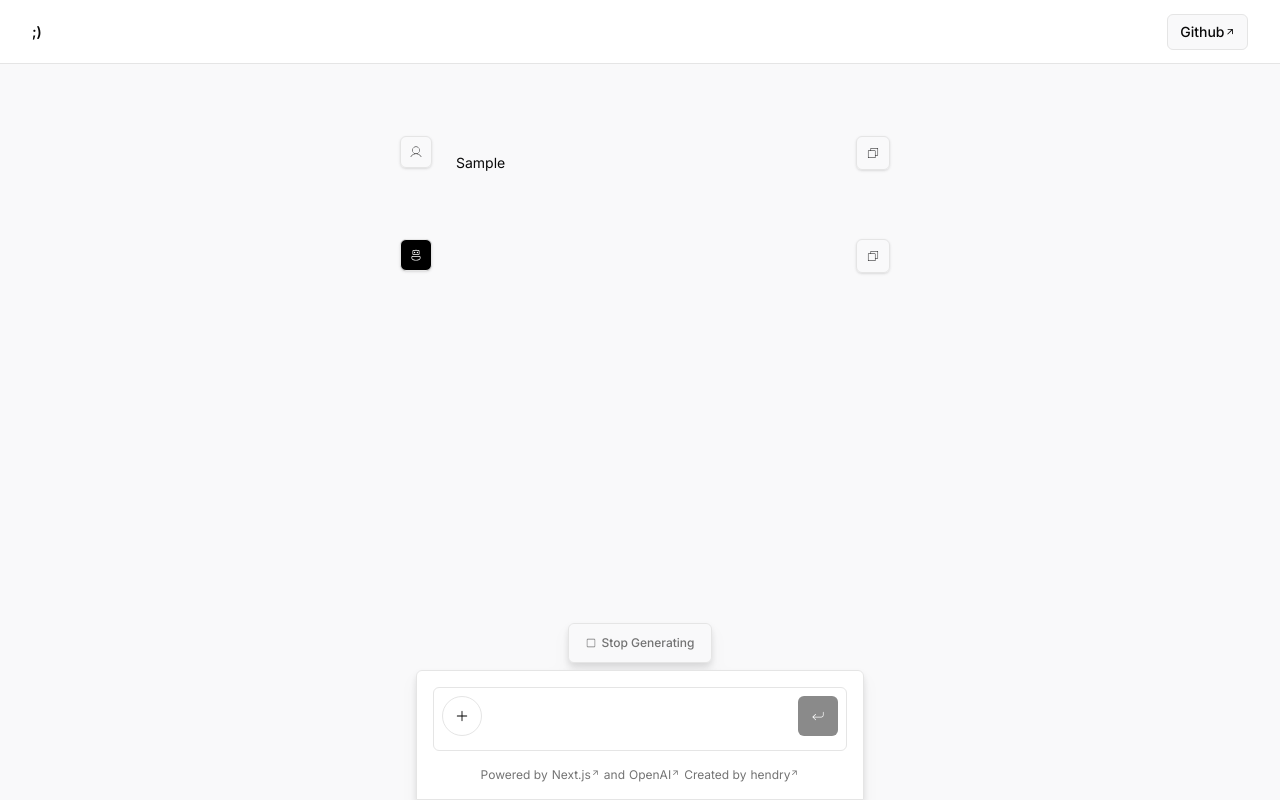
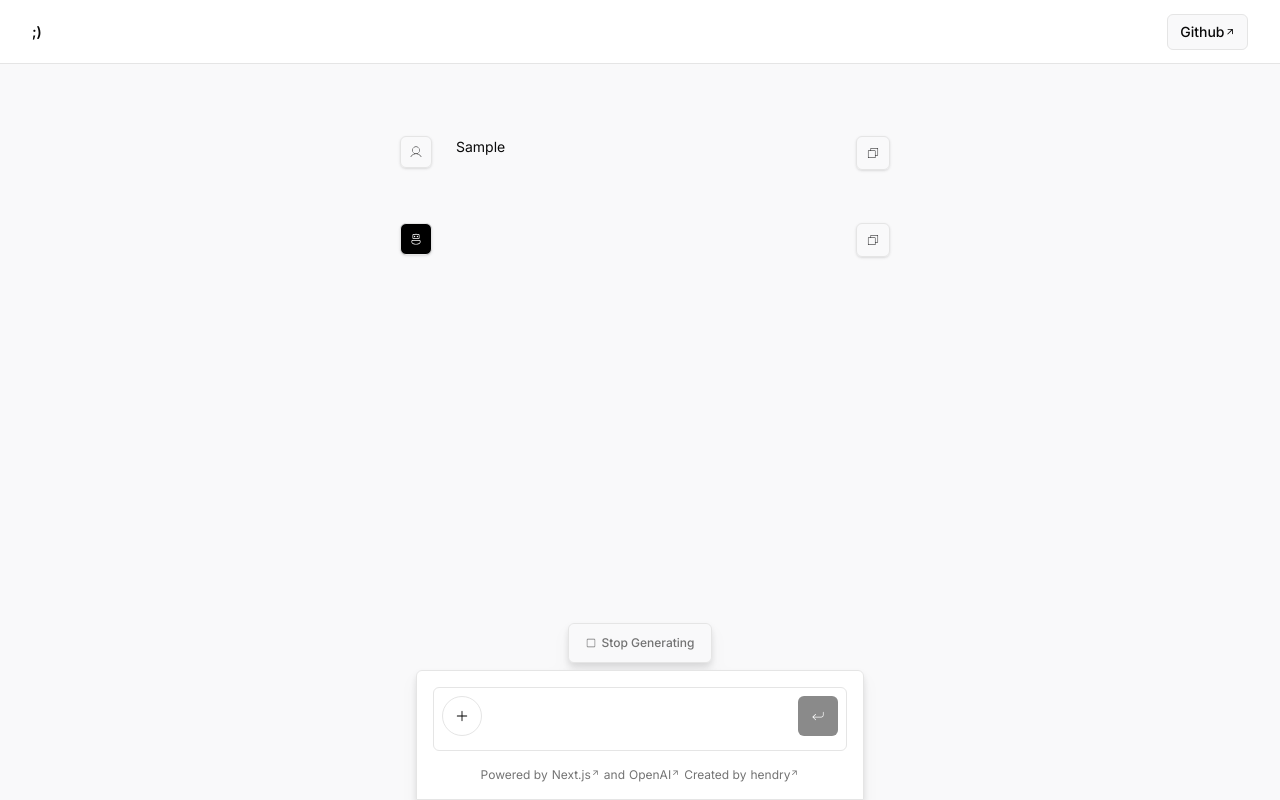
Before and after one commit to hendrywilliam/chatbot, a Next.js app: page / in a window 1280 px wide. Both pictures are taken after typing "Sample" into the empty fields and a click on the button 818 px from the left and 716 px from the top of the page. Built offline with nearby package versions, Linux system fonts and the light colour scheme; no server answers.

Commit message:
fix weird margin

```diff
--- a/src/components/chat-message.tsx
+++ b/src/components/chat-message.tsx
@@ -41,7 +41,7 @@ export function ChatMessage({ messages }: ChatMessageProps) {
                     return <pre className="w-full">{children}</pre>;
                   },
                   p({ children }) {
-                    return <p className="my-4">{children}</p>;
+                    return <p className="mb-4">{children}</p>;
                   },
                   code({ node, inline, className, children, ...props }) {
                     const match = /language-(\w+)/.exec(className || "");
```
